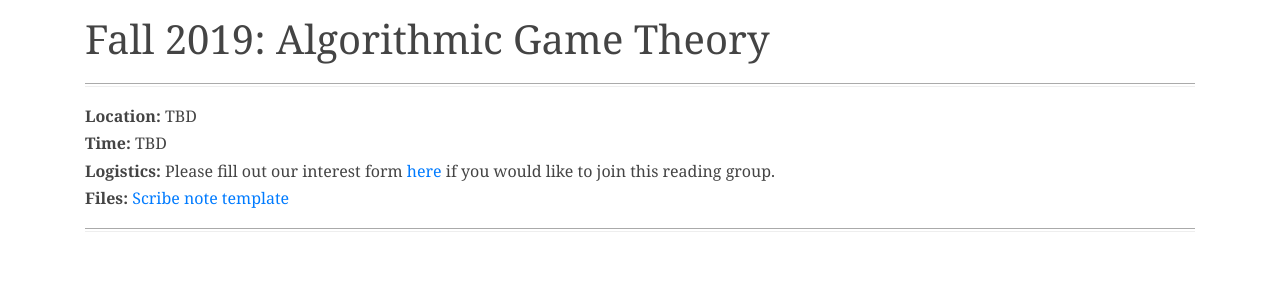
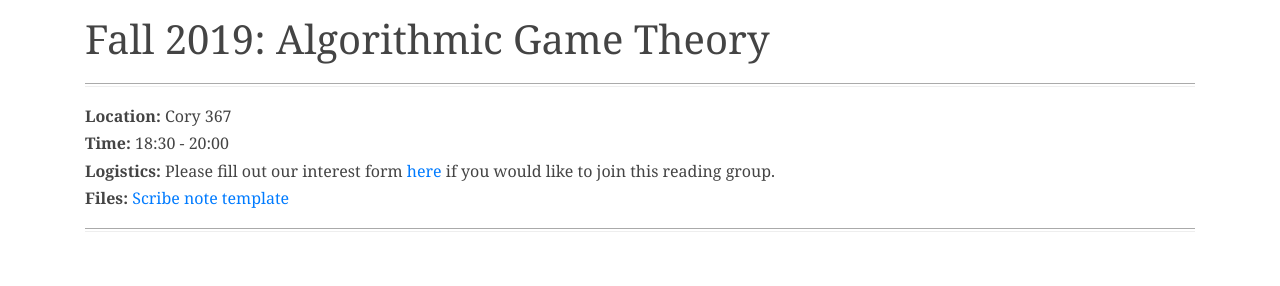
Before and after one commit to ugtcs/ugtcs.github.io, a Jekyll site: the page built from fa19_agt.html, in a window 1280 px wide and 1400 px high. Shown: the part 136-422 px from the top of the window. Built offline with Jekyll 4.4.1, drawn with Linux system fonts in a browser that asks for light colours.

Commit message:
add loc and time. add notes.

```diff
--- a/fa19_agt.html
+++ b/fa19_agt.html
@@ -9,9 +9,9 @@
           <h1>Fall 2019: Algorithmic Game Theory</h1>
           <hr>
           <p>
-            <strong>Location:</strong> TBD
+            <strong>Location:</strong> Cory 367
             <br>
-            <strong>Time:</strong> TBD
+            <strong>Time:</strong> 18:30 - 20:00
             <br>
 			<strong>Logistics:</strong> Please fill out our interest form <a href="https://docs.google.com/forms/d/e/1FAIpQLSfoZDXFffmwsNcPNCEm7Ip3hFTeZcyJBn2OHF67GrowzCxD_Q/viewform">here</a> if you would like to join this reading group.
             <br>
@@ -74,11 +74,11 @@
                 <td class="col-sm-8">
                   <p>The challenge of Revenue Maximization. Briefly discuss the difference between revenue maximization and welfare maximization, then talk about the revelation principle. Finally, find a formula relating revenue to welfare.</p>
                   <ul>
-					  <li><a href="http://timroughgarden.org/f13/l/l4.pdf">Week 4</a> of Roughgarden’s AGT (briefly).</li>
+					  <li><a href="http://timro ughgarden.org/f13/l/l4.pdf">Week 4</a> of Roughgarden’s AGT (briefly).</li>
 					  <li><a href="http://timroughgarden.org/f13/l/l5.pdf">Week 5</a> of Roughgarden’s AGT.</li>
                   </ul>
                 </td>
-                <td class="col-sm-2">TBD</td>
+				<td class="col-sm-2"><a href="/src/agt_fa19/Week_3__Knapsack_Auctions_and_Welfare_Maximization__agt_f19_.pdf">notes</a></td>
               </tr>
               <tr class="row">
 				  <td  class="col-sm-2">Week 4 (10/8)</td>
@@ -88,7 +88,7 @@
 					  <li><a href="http://timroughgarden.org/f13/l/l6.pdf">Week 6</a> of Roughgarden’s AGT.</li>
                   </ul>
                 </td>
-                <td class="col-sm-2">TBD</td>
+				<td class="col-sm-2"><a href="/src/agt_fa19/Week_4_Prophet_Inequality.pdf">notes</a></td>
               </tr>
               <tr class="row">
 				  <td  class="col-sm-2">Week 5 (10/15)</td>
--- a/fa19_sgt.html
+++ b/fa19_sgt.html
@@ -9,9 +9,9 @@
           <h1>Fall 2019: Spectral Graph Theory</h1>
           <hr>
           <p>
-            <strong>Location:</strong> TBD
+            <strong>Location:</strong> Soda 373
             <br>
-            <strong>Time:</strong> TBD
+            <strong>Time:</strong> 18:30 - 20:00
             <br>
 			<strong>Logistics:</strong> Please fill out our interest form <a href="https://docs.google.com/forms/d/1na6biFNeHC-8wQeNGNEiVnFfG9jJ4AcWZlbYwwqgEjY/viewform?edit_requested=true">here</a> if you would like to join this reading group.
             <br>
```
Also changed, not shown: 2 other files. Lines whose indentation alone changed are shown as unchanged.
